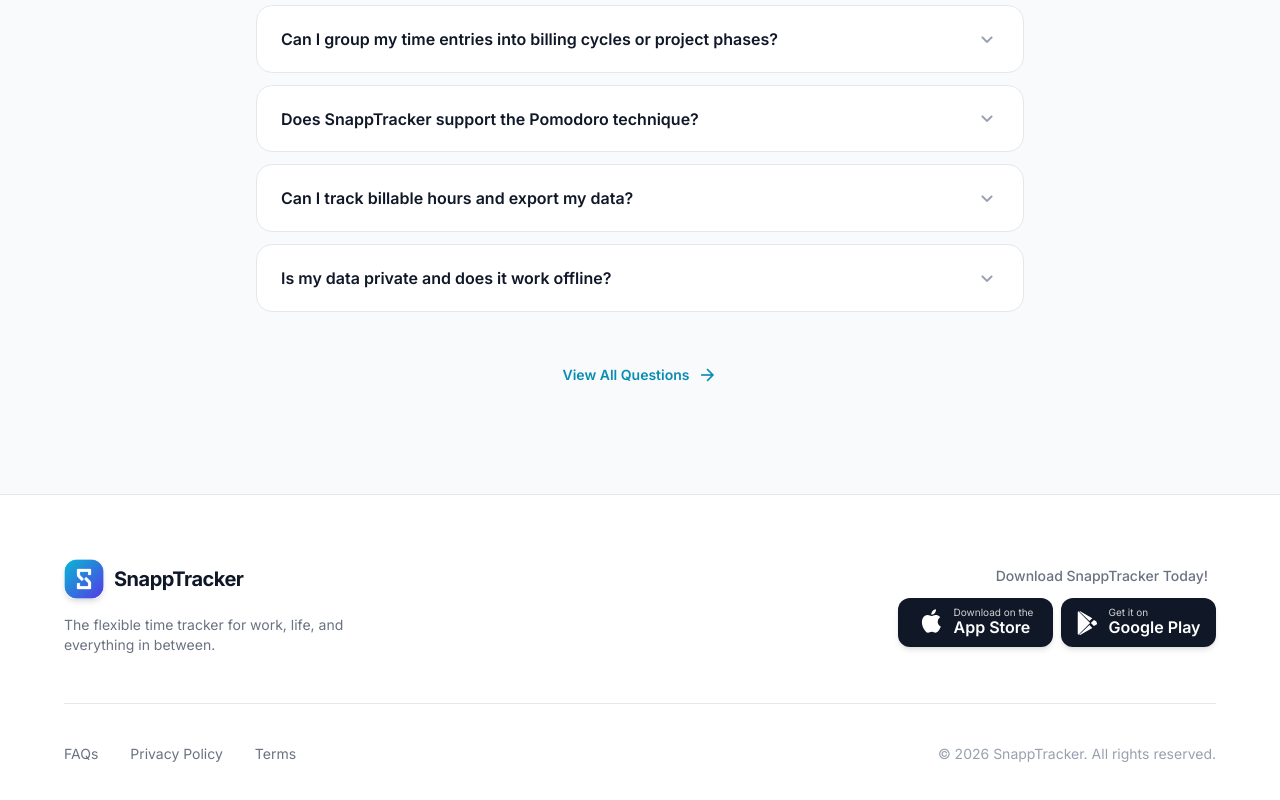
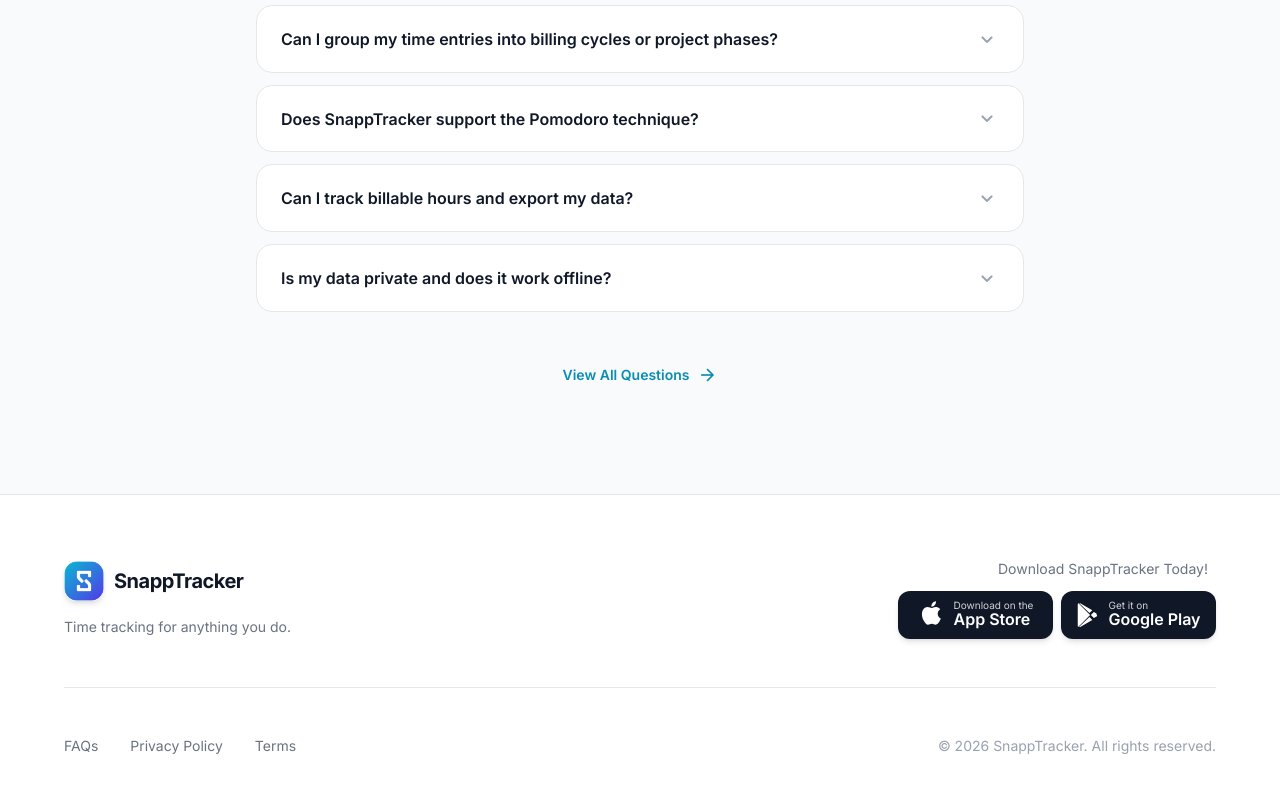
Before and after one commit to TrapShooter/SnappTracker-Website, a Next.js app: page / in a window 1280 px wide. Shown: the part 3311-4111 px from the top of the page. Built offline with nearby package versions, Linux system fonts and the light colour scheme.

Commit message:
Small UI updates

```diff
--- a/components/Footer.tsx
+++ b/components/Footer.tsx
@@ -5,7 +5,7 @@ import { AppStoreButton, GooglePlayButton } from "./StoreButton";
 export default function Footer() {
   return (
     <footer className="bg-white dark:bg-gray-950 border-t border-gray-200 dark:border-gray-800 py-16 px-6">
-      <div className="max-w-6xl mx-auto flex flex-col gap-12">
+      <div className="max-w-6xl mx-auto flex flex-col gap-8 sm:gap-12">
         {/* Top Row: Brand & Store Buttons */}
         <div className="flex flex-col md:flex-row items-center justify-between gap-8">
           <div className="flex flex-col items-center md:items-start gap-4 w-full">
@@ -13,13 +13,15 @@ export default function Footer() {
               <Image src="/logo.png" alt="SnappTracker" width={40} height={40} className="rounded-xl shadow-md" />
               <span className="text-xl font-bold tracking-tight text-gray-900 dark:text-white">SnappTracker</span>
             </Link>
-            <p className="text-gray-500 dark:text-gray-400 text-sm max-w-[280px] text-center md:text-left">
-              The flexible time tracker for work, life, and everything in between.
+            <p className="text-gray-500 dark:text-gray-400 text-sm text-center md:text-left">
+              Time tracking for anything you do.
             </p>
           </div>
 
+          <div className="h-px w-full bg-gray-200 dark:bg-gray-800 md:hidden" />
+
           <div className="flex flex-col items-center md:items-end gap-3 w-full">
-            <p className="text-sm font-medium text-gray-500 dark:text-gray-400 px-2">
+            <p className="text-sm text-gray-500 dark:text-gray-400 px-2">
               Download SnappTracker Today!
             </p>
             <div className="flex flex-row items-center justify-center md:justify-end gap-2 w-full flex-wrap">
@@ -29,8 +31,10 @@ export default function Footer() {
           </div>
         </div>
 
+        <div className="h-px w-full bg-gray-200 dark:bg-gray-800" />
+
         {/* Bottom Row: Links & Copyright */}
-        <div className="pt-10 border-t border-gray-200 dark:border-gray-800 flex flex-col md:flex-row items-center justify-between gap-6">
+        <div className="flex flex-col md:flex-row items-center justify-between gap-6">
           <nav className="flex flex-wrap justify-center sm:justify-start gap-x-8 gap-y-2 text-sm  text-gray-500 dark:text-gray-400">
             <Link href="/faq" className="hover:text-gray-900 dark:hover:text-gray-100 transition-colors">
               FAQs
@@ -43,7 +47,7 @@ export default function Footer() {
             </Link>
           </nav>
 
-          <p className="text-sm text-gray-400 dark:text-gray-500 text-center">
+          <p className="text-sm text-gray-400 dark:text-gray-500 text-center md:text-right">
             © {new Date().getFullYear()} SnappTracker. All rights reserved.
           </p>
         </div>
```
